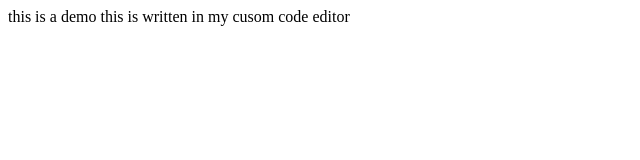
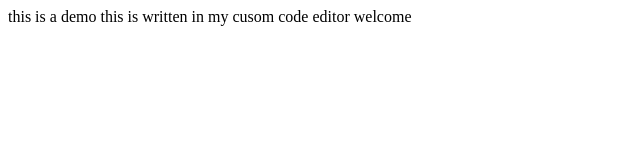
Before and after one commit to cmoizer1995/Hi-test, a plain HTML site: page index.html in a window 1280 px wide. Shown: the full height of the page, 0-640 px from the left. Drawn offline with Linux system fonts and the light colour scheme.

Commit message:
Update index.html

```diff
--- a/index.html
+++ b/index.html
@@ -6,7 +6,7 @@
 	<title> connor Moizer</title>
 </head>
 <body>
-	this is a demo this is written in my cusom code editor
+	this is a demo this is written in my cusom code editor welcome
 
 </body>
 </html>
```
